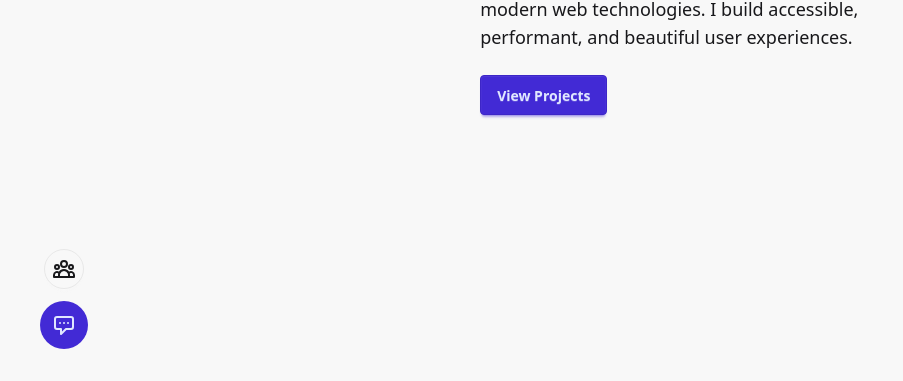
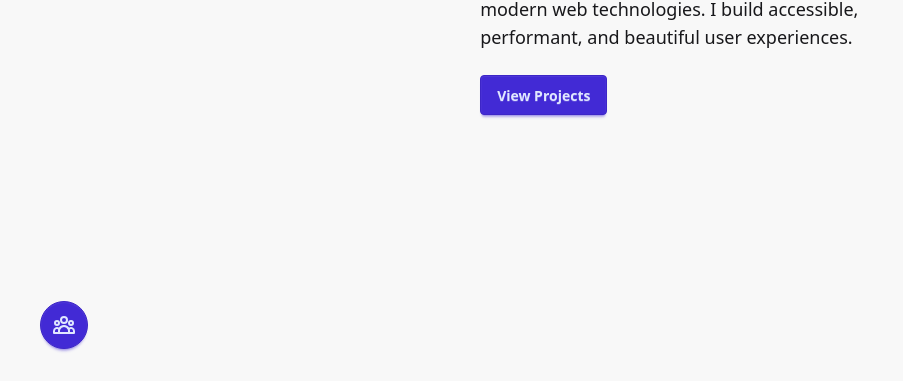
Before and after one commit to Kenta-Asakura/portfolio-v2, a React (Vite) app: page / in a window 1280 px wide. Shown: the part 419-800 px from the top of the page, without its empty margins (0-903 px from the left). Built offline with nearby package versions, Linux system fonts and the light colour scheme.

Commit message:
Header Socials Button and Icons styling updated to utilize Daisy UI Component classes

```diff
--- a/src/components/layout/Header.jsx
+++ b/src/components/layout/Header.jsx
@@ -7,16 +7,65 @@ const NAV_LINKS = [
   { name: 'Contact', href: '#contact' }
 ];
 
+// const SOCIAL_LINKS = [
+//   { name: 'GitHub', href: 'https://github.com/Kenta-Asakura', icon: 'G' },
+//   { name: 'LinkedIn', href: 'https://www.linkedin.com/in/kenta-asakura/', icon: 'in' },
+//   { name: 'Wantedly', href: 'https://wantedly.com/', icon: 'X' }
+// ];
+
 const SOCIAL_LINKS = [
-  { name: 'GitHub', href: 'https://github.com/Kenta-Asakura', icon: 'G' },
-  { name: 'LinkedIn', href: 'https://www.linkedin.com/in/kenta-asakura/', icon: 'in' },
-  { name: 'Wantedly', href: 'https://wantedly.com/', icon: 'X' }
+  {
+    name: 'GitHub',
+    href: 'https://github.com/Kenta-Asakura',
+    icon: (
+      <svg
+        aria-hidden="true"
+        xmlns="http://www.w3.org/2000/svg"
+        fill="currentColor"
+        viewBox="0 0 24 24"
+        className="size-6"
+      >
+        <path d="M12 0C5.374 0 0 5.373 0 12c0 5.302 3.438 9.8 8.207 11.387.599.111.793-.261.793-.577v-2.234c-3.338.726-4.033-1.416-4.033-1.416-.546-1.387-1.333-1.756-1.333-1.756-1.089-.745.083-.729.083-.729 1.205.084 1.839 1.237 1.839 1.237 1.07 1.834 2.807 1.304 3.492.997.107-.775.418-1.305.762-1.604-2.665-.305-5.467-1.334-5.467-5.931 0-1.311.469-2.381 1.236-3.221-.124-.303-.535-1.524.117-3.176 0 0 1.008-.322 3.301 1.23A11.509 11.509 0 0 1 12 5.803c1.02.005 2.047.138 3.006.404 2.291-1.552 3.297-1.23 3.297-1.23.653 1.653.242 2.874.118 3.176.77.84 1.235 1.911 1.235 3.221 0 4.609-2.807 5.624-5.479 5.921.43.372.823 1.102.823 2.222v3.293c0 .319.192.694.801.576C20.566 21.797 24 17.3 24 12c0-6.627-5.373-12-12-12z"/>
+      </svg>
+    )
+  },
+  {
+    name: 'LinkedIn',
+    href: 'https://www.linkedin.com/in/kenta-asakura/',
+    icon: (
+      <svg
+        aria-hidden="true"
+        xmlns="http://www.w3.org/2000/svg"
+        fill="currentColor"
+        viewBox="0 0 24 24"
+        className="size-6"
+      >
+        <path d="M20.447 20.452h-3.554v-5.569c0-1.328-.027-3.037-1.852-3.037-1.853 0-2.136 1.445-2.136 2.939v5.667H9.351V9h3.414v1.561h.046c.477-.9 1.637-1.85 3.37-1.85 3.601 0 4.267 2.37 4.267 5.455v6.286zM5.337 7.433a2.062 2.062 0 0 1-2.063-2.065 2.064 2.064 0 1 1 2.063 2.065zm1.782 13.019H3.555V9h3.564v11.452zM22.225 0H1.771C.792 0 0 .774 0 1.729v20.542C0 23.227.792 24 1.771 24h20.451C23.2 24 24 23.227 24 22.271V1.729C24 .774 23.2 0 22.222 0h.003z"/>
+      </svg>
+    )
+  },
+  {
+    name: 'Wantedly',
+    href: 'https://wantedly.com/',
+    icon: (
+      <svg
+        aria-hidden="true"
+        xmlns="http://www.w3.org/2000/svg"
+        fill="currentColor"
+        viewBox="0 0 24 24"
+        className="size-6"
+      >
+        <path d="M18.453 14.555c-.171-.111-.344-.223-.52-.328l-.004-.003c-1.477-.882-3.163-1.315-4.87-1.315-1.707 0-3.393.433-4.87 1.315l-.004.003c-.176.105-.349.217-.52.328C3.39 17.467 0 22.92 0 24h4.635c0-.762.254-1.91.736-2.974.483-1.064 1.188-2.041 2.086-2.642.549-.366 1.141-.614 1.755-.747.614-.132 1.25-.15 1.878-.054l.91.134.91-.134c.628-.096 1.264-.078 1.878.054.614.133 1.206.381 1.755.747.898.601 1.603 1.578 2.086 2.642.482 1.064.736 2.212.736 2.974H24c0-1.08-3.39-6.533-5.547-9.445zM13.09 12.909c3.573 0 6.479-2.91 6.479-6.454C19.569 2.91 16.663 0 13.09 0S6.612 2.91 6.612 6.455c0 3.544 2.905 6.454 6.478 6.454z"/>
+      </svg>
+    )
+  }
 ];
 
 function Header() {
   const [isMenuOpen, setIsMenuOpen] = useState(false);
   const [activeSection, setActiveSection] = useState('');
-  const [showSocialLinks, setShowSocialLinks] = useState(false);
+  // const [showSocialLinks, setShowSocialLinks] = useState(false);
+  const [showSocialLinks, setShowSocialLinks] = useState(true); // !TEST
 
   // Smooth scroll handler
   const handleNavClick = (e) => {
@@ -197,7 +246,7 @@ function Header() {
             </ul>
 
             {/* Collapsible Social Links */}
-            <div
+            {/* <div
               id="social-links-section"
               className={`lg:${showSocialLinks ? '' : 'hidden'}
                 flex lg:flex-col items-center gap-2 animate-fade-in`}
@@ -220,32 +269,33 @@ function Header() {
                   <span className="font-bold text-xl">{social.icon}</span>
                 </a>
               ))}
-            </div>
+            </div> */}
 
             {/* Social and Chatbot Buttons */}
-            <div className="space-y-3 flex flex-col items-center">
-              {/* Social Links Button */}
-              <label
-                htmlFor="social-links-toggle"
-                className="btn btn-circle swap swap-rotate max-lg:hidden"
-                aria-expanded={showSocialLinks}
-                aria-controls="social-links-section"
-                aria-label="Toggle social links"
-                title="Connect with me"
-                onClick={() => setShowSocialLinks((prev) => !prev)}
+            {/* TEST - Socials Toggle Button */}
+            {/* a focusable div with tabIndex is necessary to work on all browsers. role="button" is necessary for accessibility */}
+            <div className="fab static items-center">
+              <div
+                tabIndex={0}
+                role="button"
+                className="btn btn-lg btn-circle btn-primary"
               >
-                {/* this hidden checkbox controls the state */}
-                <input
-                  type="checkbox"
-                  checked={showSocialLinks}
-                  onChange={(e) => setShowSocialLinks(e.target.checked)}
-                  aria-hidden="true"
-                  tabIndex={-1}
-                />
+                {/* <svg
+                  aria-label="New"
+                  xmlns="http://www.w3.org/2000/svg"
+                  fill="none"
+                  viewBox="0 0 24 24"
+                  strokeWidth="2"
+                  stroke="currentColor"
+                  className="size-6"
+                >
+                  <path strokeLinecap="round" strokeLinejoin="round" d="M12 4.5v15m7.5-7.5h-15" />
+                </svg> */}
 
+                {/* Old Icon */}
                 {/* Social Links Icon */}
                 <svg
-                  className="swap-off w-6 h-6 transition-transform mx-auto"
+                    className="size-6"
                     fill="none"
                     stroke="currentColor"
                     viewBox="0 0 24 24"
@@ -258,52 +308,103 @@ function Header() {
                       d="M17 20h5v-2a3 3 0 00-5.356-1.857M17 20H7m10 0v-2c0-.656-.126-1.283-.356-1.857M7 20H2v-2a3 3 0 015.356-1.857M7 20v-2c0-.656.126-1.283.356-1.857m0 0a5.002 5.002 0 019.288 0M15 7a3 3 0 11-6 0 3 3 0 016 0zm6 3a2 2 0 11-4 0 2 2 0 014 0zM7 10a2 2 0 11-4 0 2 2 0 014 0z"
                     />
                 </svg>
+              </div>
 
-                {/* close icon */}
-                <svg
-                  className="swap-on fill-current"
-                  xmlns="http://www.w3.org/2000/svg"
-                  width="32"
-                  height="32"
-                  viewBox="0 0 512 512">
-                  <polygon
-                    points="400 145.49 366.51 112 256 222.51 145.49 112 112 145.49 222.51 256 112 366.51 145.49 400 256 289.49 366.51 400 400 366.51 289.49 256 400 145.49" />
-                </svg>
-              </label>
-
-              {/* Chatbot Button */}
+              {/* Collapsible Social Links */}
+              {SOCIAL_LINKS.map((social) => (
                 <button
-                onClick={() => {
-                  // TODO: Implement chatbot functionality
-                  console.log('Chatbot clicked');
-                }}
+                  id="btn social-links-section"
+                  className={`lg:${showSocialLinks ? '' : 'hidden'}
+                    flex lg:flex-col items-center gap-2 animate-fade-in
+                    btn btn-lg btn-circle
+                    `}
+                >
+                    <a
+                      key={social.name}
+                      href={social.href}
+                      target="_blank"
+                      rel="noopener noreferrer"
                       className="
                         flex items-center justify-center
-                  mx-auto p-3 rounded-full
-                  bg-primary hover:bg-primary/90
-                  text-primary-content
-                  transition-colors
-                  focus:outline-none focus:ring-2 focus:ring-primary focus:ring-offset-2"
-                aria-label="Open chatbot"
-                title="Chat with me"
+                        w-10 h-10 rounded-full
+                        bg-gray-500 hover:bg-base-300
+                        hover:text-primary transition-colors
+                        focus:outline-none focus:ring-2 focus:ring-primary
+                        text-sm"
+                      aria-label={`Visit ${social.name} profile`}
                     >
-                {/* Chatbot Icon */}
+                      <span className="font-bold text-xl">{social.icon}</span>
+                    </a>
+                </button>
+              ))}
+
+              {/* close button should not be focusable so it can close the FAB when clicked. It's just a visual placeholder */}
+              {/* ! Daisy UI Component Styling Over written */}
+              <div className="fab-close !static none">
+                 <span className="btn btn-circle btn-lg btn-error">✕</span>
+              </div>
+
+              {/* buttons that show up when FAB is open */}
+              {/* <button className="btn btn-lg btn-circle">
                 <svg
-                  className="w-6 h-6"
+                  aria-label="Camera"
+                  xmlns="http://www.w3.org/2000/svg"
                   fill="none"
+                  viewBox="0 0 24 24"
+                  strokeWidth="1.5"
                   stroke="currentColor"
-                  viewBox="0 0 24 24"
-                  aria-hidden="true"
+                  className="size-6"
                 >
                   <path
                     strokeLinecap="round"
                     strokeLinejoin="round"
-                    strokeWidth={2}
-                    d="M8 10h.01M12 10h.01M16 10h.01M9 16H5a2 2 0 01-2-2V6a2 2 0 012-2h14a2 2 0 012 2v8a2 2 0 01-2 2h-5l-5 5v-5z"
+                    d="M6.827 6.175A2.31 2.31 0 0 1 5.186 7.23c-.38.054-.757.112-1.134.175C2.999 7.58 2.25 8.507 2.25 9.574V18a2.25 2.25 0 0 0 2.25 2.25h15A2.25 2.25 0 0 0 21.75 18V9.574c0-1.067-.75-1.994-1.802-2.169a47.865 47.865 0 0 0-1.134-.175 2.31 2.31 0 0 1-1.64-1.055l-.822-1.316a2.192 2.192 0 0 0-1.736-1.039 48.774 48.774 0 0 0-5.232 0 2.192 2.192 0 0 0-1.736 1.039l-.821 1.316Z"
+                  />
+                  <path
+                    strokeLinecap="round"
+                    strokeLinejoin="round"
+                    d="M16.5 12.75a4.5 4.5 0 1 1-9 0 4.5 4.5 0 0 1 9 0ZM18.75 10.5h.008v.008h-.008V10.5Z"
                   />
                 </svg>
               </button>
+
+              <button className="btn btn-lg btn-circle">
+                <svg
+                  aria-label="Gallery"
+                  xmlns="http://www.w3.org/2000/svg"
+                  fill="none"
+                  viewBox="0 0 24 24"
+                  strokeWidth="1.5"
+                  stroke="currentColor"
+                  className="size-6"
+                >
+                  <path
+                    strokeLinecap="round"
+                    strokeLinejoin="round"
+                    d="m2.25 15.75 5.159-5.159a2.25 2.25 0 0 1 3.182 0l5.159 5.159m-1.5-1.5 1.409-1.409a2.25 2.25 0 0 1 3.182 0l2.909 2.909m-18 3.75h16.5a1.5 1.5 0 0 0 1.5-1.5V6a1.5 1.5 0 0 0-1.5-1.5H3.75A1.5 1.5 0 0 0 2.25 6v12a1.5 1.5 0 0 0 1.5 1.5Zm10.5-11.25h.008v.008h-.008V8.25Zm.375 0a.375.375 0 1 1-.75 0 .375.375 0 0 1 .75 0Z"
+                  />
+                </svg>
+              </button>
+
+              <button className="btn btn-lg btn-circle">
+                <svg
+                  aria-label="Voice"
+                  xmlns="http://www.w3.org/2000/svg"
+                  fill="none"
+                  viewBox="0 0 24 24"
+                  strokeWidth="1.5"
+                  stroke="currentColor"
+                  className="size-6"
+                >
+                  <path
+                    strokeLinecap="round"
+                    strokeLinejoin="round"
+                    d="M12 18.75a6 6 0 0 0 6-6v-1.5m-6 7.5a6 6 0 0 1-6-6v-1.5m6 7.5v3.75m-3.75 0h7.5M12 15.75a3 3 0 0 1-3-3V4.5a3 3 0 1 1 6 0v8.25a3 3 0 0 1-3 3Z"
+                  />
+                </svg>
+              </button> */}
             </div>
+
           </div>
         </nav>
       </aside>
--- /dev/null
+++ b/src/components/ui/SocialAndChatbotButtonsOld.jsx
@@ -0,0 +1,81 @@
+ <div className="space-y-3 flex flex-col items-center">
+    {/* Social Links Button */}
+    <label
+    htmlFor="social-links-toggle"
+    className="btn btn-circle swap swap-rotate max-lg:hidden"
+    aria-expanded={showSocialLinks}
+    aria-controls="social-links-section"
+    aria-label="Toggle social links"
+    title="Connect with me"
+    onClick={() => setShowSocialLinks((prev) => !prev)}
+    >
+    {/* this hidden checkbox controls the state */}
+    <input
+        type="checkbox"
+        checked={showSocialLinks}
+        onChange={(e) => setShowSocialLinks(e.target.checked)}
+        aria-hidden="true"
+        tabIndex={-1}
+    />
+
+    {/* Social Links Icon */}
+    <svg
+        className="swap-off w-6 h-6 transition-transform mx-auto"
+        fill="none"
+        stroke="currentColor"
+        viewBox="0 0 24 24"
+        aria-hidden="true"
+    >
+        <path
+        strokeLinecap="round"
+        strokeLinejoin="round"
+        strokeWidth={2}
+        d="M17 20h5v-2a3 3 0 00-5.356-1.857M17 20H7m10 0v-2c0-.656-.126-1.283-.356-1.857M7 20H2v-2a3 3 0 015.356-1.857M7 20v-2c0-.656.126-1.283.356-1.857m0 0a5.002 5.002 0 019.288 0M15 7a3 3 0 11-6 0 3 3 0 016 0zm6 3a2 2 0 11-4 0 2 2 0 014 0zM7 10a2 2 0 11-4 0 2 2 0 014 0z"
+        />
+    </svg>
+
+    {/* close icon */}
+    <svg
+        className="swap-on fill-current"
+        xmlns="http://www.w3.org/2000/svg"
+        width="32"
+        height="32"
+        viewBox="0 0 512 512">
+        <polygon
+        points="400 145.49 366.51 112 256 222.51 145.49 112 112 145.49 222.51 256 112 366.51 145.49 400 256 289.49 366.51 400 400 366.51 289.49 256 400 145.49" />
+    </svg>
+    </label>
+
+    {/* Chatbot Button */}
+    <button
+    onClick={() => {
+        // TODO: Implement chatbot functionality
+        console.log('Chatbot clicked');
+    }}
+    className="
+        flex items-center justify-center
+        mx-auto p-3 rounded-full
+        bg-primary hover:bg-primary/90
+        text-primary-content
+        transition-colors
+        focus:outline-none focus:ring-2 focus:ring-primary focus:ring-offset-2"
+    aria-label="Open chatbot"
+    title="Chat with me"
+    >
+    {/* Chatbot Icon */}
+    <svg
+        className="w-6 h-6"
+        fill="none"
+        stroke="currentColor"
+        viewBox="0 0 24 24"
+        aria-hidden="true"
+    >
+        <path
+        strokeLinecap="round"
+        strokeLinejoin="round"
+        strokeWidth={2}
+        d="M8 10h.01M12 10h.01M16 10h.01M9 16H5a2 2 0 01-2-2V6a2 2 0 012-2h14a2 2 0 012 2v8a2 2 0 01-2 2h-5l-5 5v-5z"
+        />
+    </svg>
+    </button>
+</div>
```
Lines whose indentation alone changed are shown as unchanged.
